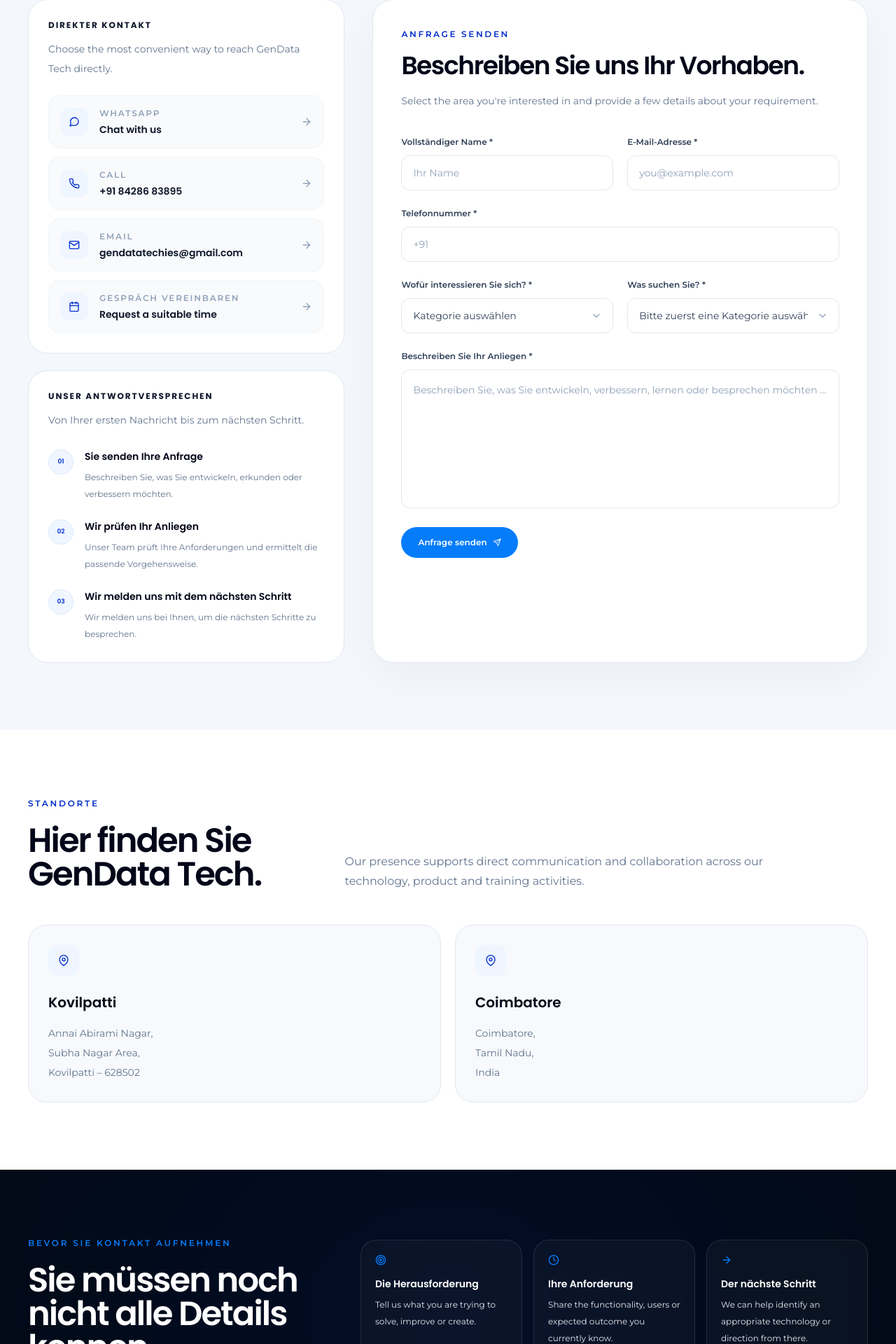
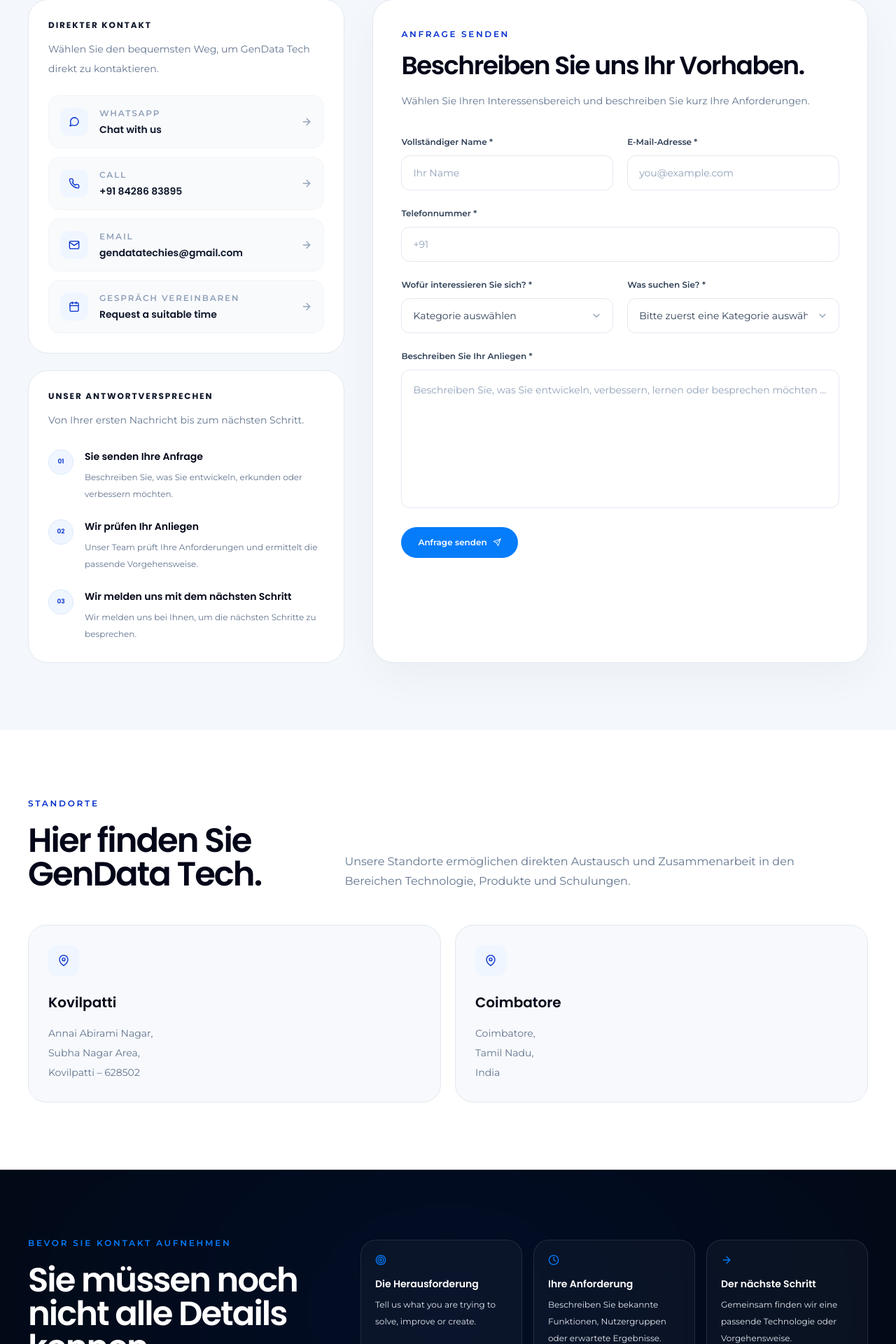
Before and after one commit to aravinthk1504/gendata-techv2, a Next.js app: page /de/contact in a window 1280 px wide. Shown: the part 898-2818 px from the top of the page at 70% size. Built offline with nearby package versions, Linux system fonts and the light colour scheme.

Commit message:
Improve German localization of supporting page content

```diff
--- a/src/components/migrated/Contact.jsx
+++ b/src/components/migrated/Contact.jsx
@@ -575,8 +575,7 @@ function Contact() {
                   </h2>
 
                   <p className="mt-3 font-body text-sm leading-7 text-slate-500">
-                    Choose the most convenient way to reach GenData Tech
-                    directly.
+                    {lang === "de" ? "Wählen Sie den bequemsten Weg, um GenData Tech direkt zu kontaktieren." : "Choose the most convenient way to reach GenData Tech directly."}
                   </p>
 
                   <div className="mt-6 space-y-3">
@@ -666,8 +665,7 @@ function Contact() {
                   </h2>
 
                   <p className="mt-4 max-w-2xl font-body text-sm leading-7 text-slate-500">
-                    Select the area you&apos;re interested in and provide a few
-                    details about your requirement.
+                    {lang === "de" ? "Wählen Sie Ihren Interessensbereich und beschreiben Sie kurz Ihre Anforderungen." : "Select the area you're interested in and provide a few details about your requirement."}
                   </p>
                 </div>
 
@@ -954,8 +952,7 @@ function Contact() {
 
               <div>
                 <p className="max-w-2xl font-body text-sm leading-7 text-slate-500 sm:text-base">
-                  Our presence supports direct communication and collaboration
-                  across our technology, product and training activities.
+                  {lang === "de" ? "Unsere Standorte ermöglichen direkten Austausch und Zusammenarbeit in den Bereichen Technologie, Produkte und Schulungen." : "Our presence supports direct communication and collaboration across our technology, product and training activities."}
                 </p>
               </div>
             </div>
@@ -1077,8 +1074,7 @@ function Contact() {
                   </h3>
 
                   <p className="mt-2 font-body text-xs leading-6 text-slate-200">
-                    Share the functionality, users or expected outcome you
-                    currently know.
+                    {lang === "de" ? "Beschreiben Sie bekannte Funktionen, Nutzergruppen oder erwartete Ergebnisse." : "Share the functionality, users or expected outcome you currently know."}
                   </p>
                 </div>
 
@@ -1090,8 +1086,7 @@ function Contact() {
                   </h3>
 
                   <p className="mt-2 font-body text-xs leading-6 text-slate-200">
-                    We can help identify an appropriate technology or direction
-                    from there.
+                    {lang === "de" ? "Gemeinsam finden wir eine passende Technologie oder Vorgehensweise." : "We can help identify an appropriate technology or direction from there."}
                   </p>
                 </div>
               </div>
```
